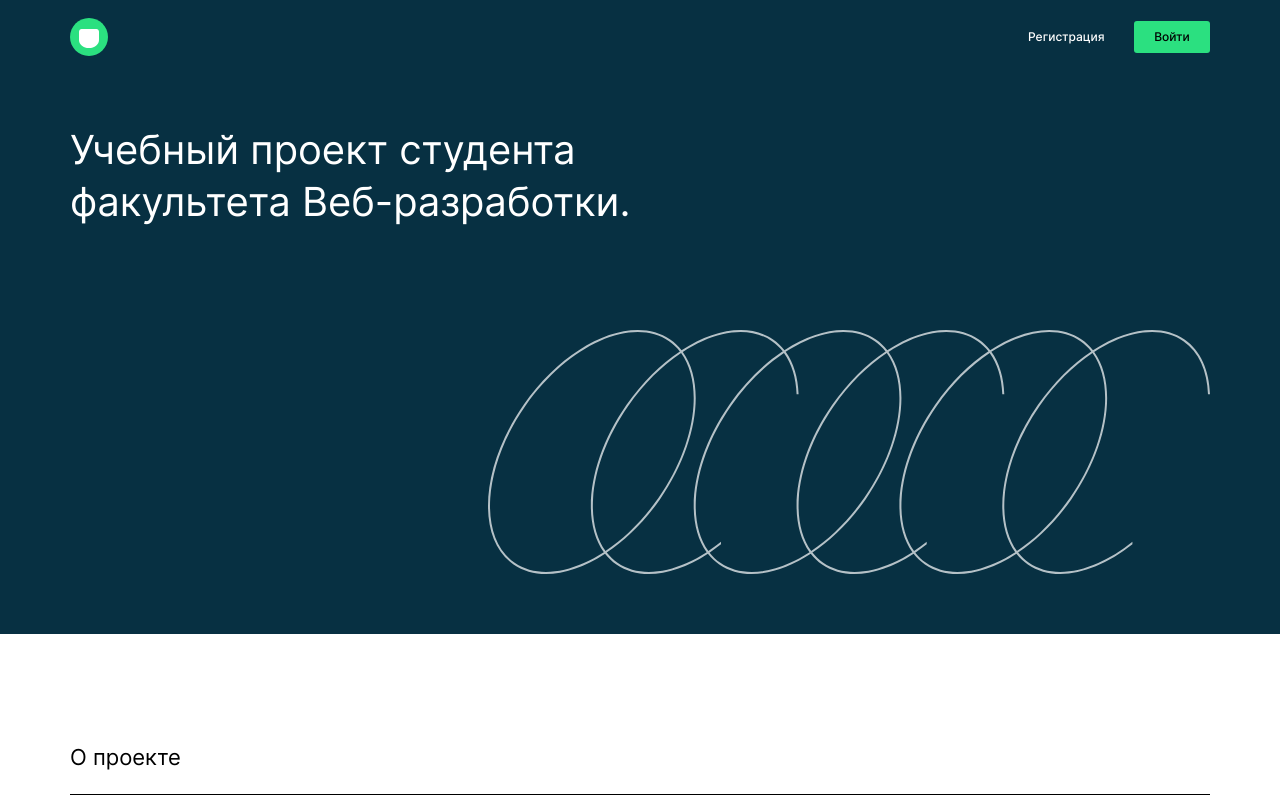
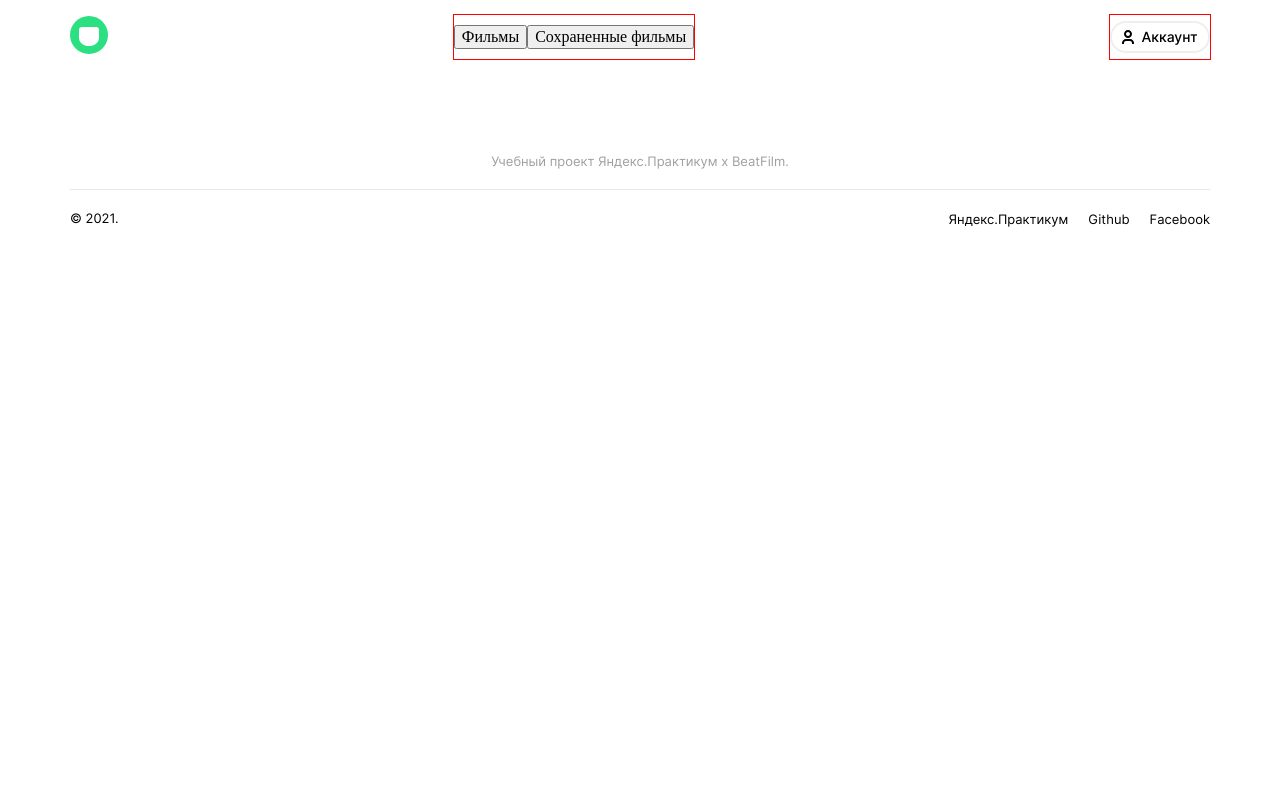
Before and after one commit to nikelm/movies-explorer-frontend, a React app: page / in a window 1280 px wide. Shown: the top 800 px of the page. Built offline with nearby package versions, Linux system fonts and the light colour scheme.

Commit message:
fix: переделать header

```diff
--- a/src/components/Header/Header.css
+++ b/src/components/Header/Header.css
@@ -1,3 +1,27 @@
+.header {
+  /*background-color: #073042;*/
+  margin: 0 auto;
+  max-width: 1280px;
+  height: 74px;
+  display: flex;
+  align-items: center;
+  justify-content: space-between;
+}
+
+.header__logo {
+  width: 38px;
+  height: 38px;
+  margin-left: 70px;
+}
+
+.header__container {
+  outline: 1px solid red;
+
+  min-height: 32px;
+  margin-right: 70px;
+
+}
+/*
 .header {
   margin: 0 auto;
   max-width: 1280px;
@@ -62,3 +86,5 @@
   }
 
 }
+
+*/
--- a/src/components/Header/Header.js
+++ b/src/components/Header/Header.js
@@ -30,24 +30,27 @@ function Header(props) {
 
   return (
     <>
-      <header className={props.header}>
+      <header className="header">
         <a href="/" >
           <img className="header__logo" alt="Логотип" src={logo} />
         </a>
-        <div className="header__nav">
-          <button className="header__nav-movies" onClick={handleButtonMovies}>{props.movies}</button>
-          <button className="header__nav-savedMovies" onClick={handleButtonSavedMovies}>{props.savedMovies}</button>
+        <div className="header__container">
           <Navigation
-            icon_profile={props.icon_profile}
-            btnLogin={props.btnLogin}
-            btnRegistration={props.btnRegistration}
-            visibale={props.visibale}
-            nav={props.nav}
-            handleButtonRegister={handleButtonRegister}
-            handleButtonLogin={handleButtonLogin}
-            handleButtonProfile={handleButtonProfile}
+            valueBtn1="Фильмы"
+            valueBtn2="Сохраненные фильмы"
+            nameClassBtn3="header__disable"
           />
         </div>
+        <div className="header__container">
+          <Navigation
+            valueBtn1="Регистрация"
+            nameClassBtn1="header__disable"
+            valueBtn="Аккаунт"
+            nameClassBtn2="header__disable"
+            nameClassBtn3="header__account"
+          />
+        </div>
+
       </header>
     </>
   );
--- a/src/components/Main/Main.js
+++ b/src/components/Main/Main.js
@@ -4,7 +4,7 @@ import NavTab from '../NavTab/NavTab';
 import Header from '../Header/Header';
 
 
-
+/*
 import Promo from '../Promo/Promo';
 import AboutProject from '../AboutProject/AboutProject';
 import Techs from '../Techs/Techs';
@@ -16,7 +16,7 @@ import Profile from '../Profile/Profile';
 import Login from '../Login/Login';
 import Register from '../Register/Register';
 import NotFound from '../NotFound/NotFound';
-/*
+
 import Preloader from '../Preloader/Preloader';
 import NotFound from '../NotFound/NotFound';
 */
@@ -25,10 +25,11 @@ import './Main.css'
 function Main(props) {
   return (
     <>
+      <Header />
       {/*
         <Preloader />
         <NotFound />
-      */}
+
 
       <NavTab />
 
@@ -118,7 +119,7 @@ function Main(props) {
           <NotFound />
         </Route>
       </Switch>
-
+        */}
     </>
   );
 }
--- a/src/components/Navigation/Navigation.css
+++ b/src/components/Navigation/Navigation.css
@@ -1,3 +1,88 @@
+.header__nav {
+  height: 44px;
+  display: flex;
+  justify-content: space-between;
+  align-items: center;
+}
+
+.header__menu-navTab {
+  display: block;
+  width: 44px;
+  height: 44px;
+
+}
+
+
+.header__menu {
+  background-color: transparent;
+  background-image: url('../../images/icon_menu.svg');
+  background-position: center;
+  width: 44px;
+  height: 44px;
+
+}
+
+.header__account {
+  width: 100px;
+  height: 32px;
+  display: flex;
+  justify-content: center;
+  align-items: center;
+  border: 2px solid rgba(170, 170, 170, .2);
+  box-sizing: border-box;
+  border-radius: 50px;
+  outline: none;
+  background-color: transparent;
+}
+
+.header__icon {
+  margin-right: 7px;
+  width: 12px;
+  height: 14px;
+  background-image: url('../../images/icon_profile.svg');
+  background-position: center;
+  background-repeat: no-repeat;
+}
+
+.header__text {
+  margin: 0;
+  max-width: 57px;
+  height: 16px;
+  font-family: 'Inter', sans-serif;
+  font-style: normal;
+  font-weight: 500;
+  font-size: 14px;
+  line-height: 16px;
+
+}
+
+.header__menu-movies {
+
+}
+
+.header__disable {
+  display: none;
+}
+
+.header__account-button {
+  display: none;
+}
+
+.header__menu-navTab {
+  display: none;
+}
+
+.header__register-button {
+  display: none;
+}
+
+.header__login-button {
+  display: none;
+}
+
+
+
+/*
 .header__nav {
   display: flex;
   justify-content: flex-end;
@@ -119,3 +204,4 @@
     border: none;
   }
 }
+*/
--- a/src/components/Navigation/Navigation.js
+++ b/src/components/Navigation/Navigation.js
@@ -20,19 +20,17 @@ function Navigation(props) {
   return (
     <>
       <nav className="header__nav">
-          <div className="header__nav-list">
-            <button className={props.visibale} onClick={props.handleButtonRegister}>{props.btnRegistration}</button>
-              <button className={props.nav} onClick={handleClickMenu}>
-                <div className={props.icon_profile}></div>
-                <p className="header__nav-profile-text">{props.btnLogin}</p>
-              </button>
-          </div>
-        </nav>
-      <NavTab
-        menuClass={menuClass}
-        rectangleClass={rectangleClass}
-        handleCloseMenu={handleCloseMenu}
-      />
+        <div className="header__menu-movies">
+          <button type="button" className={props.nameClassBtn1}>{props.valueBtn1}</button>
+          <button type="button" className={props.nameClassBtn2}>{props.valueBtn2}</button>
+          <button type="button" className={props.nameClassBtn3}>
+              <div className="header__icon"></div>
+              <p className="header__text">Аккаунт</p>
+          </button>
+        </div>
+
+      </nav>
+
     </>
   );
 }
```
Also changed, not shown: src/images/account.svg (added).
